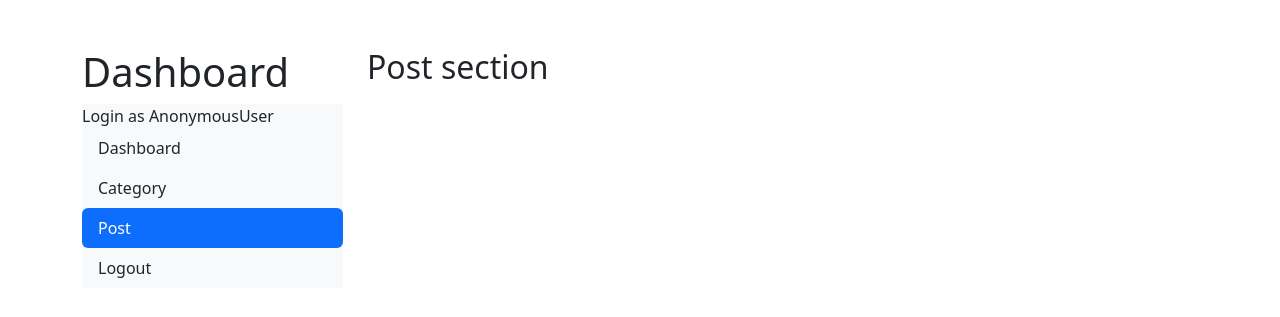
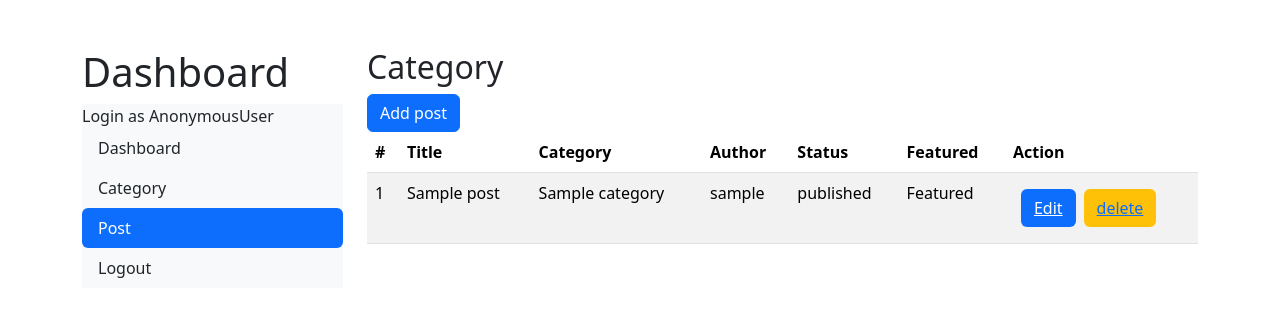
Before and after one commit to koiralaabishek/Djangoblog, a Django app: page /dashboard/post/ in a window 1280 px wide. Shown: the part 56-373 px from the top of the page. Run offline with Django 5.2, Linux system fonts and the light colour scheme; tables that the repository leaves empty hold one stand-in row (values such as "Sample post"); some libraries are stand-ins or nearby versions.

Commit message:
posts crud operation/features

```diff
--- a/Templates/html/dashboard/post.html
+++ b/Templates/html/dashboard/post.html
@@ -14,8 +14,40 @@
         </div>
 
         <div class="col-md-9">
-          <h2>Post section</h2>
-    </div>
+            <h2>Category</h2>
+
+              <a href="{% url 'add_post' %}" class="btn btn-primary ">Add post</a>
+
+
+            <table class="table table-striped table-hover">
+              <thead>
+                <tr>
+                  <th scope="col">#</th>
+                  <th scope="col">Title</th>
+                  <th scope="col">Category</th>
+                  <th scope="col">Author</th>
+                  <th scope="col">Status</th>
+                  <th scope="col">Featured</th>
+                  <th scope="col">Action</th>
+                </tr>
+              </thead>
+              <tbody>
+                  {% for post in blogs %}
+                <tr>
+
+                  <td>{{forloop.counter}}</td>
+                  <td>{{post.title}}</td>
+                  <td>{{post.category}}</td>
+                  <td>{{post.author}}</td>
+                  <td>{% if post.status %} published {%else%} Not Published {% endif %}</td>
+                  <td>{% if post.is_featured %} Featured {%else%} Not Featured {%endif%}</td>
+                  <td><span><button class=" btn bg-primary m-2 text-white"> <a href="{% url 'edit_post' post.id %}" class="text-white "> Edit</a></span> <span><button class=" btn bg-warning"><a href="{% url 'delete_post' post.id %}">delete</a></span></td>
+                </tr>
+                  {% endfor %}
+
+              </tbody>
+            </table>
+      </div>
 
 
 {% endblock %}
--- a/content/context_processor.py
+++ b/content/context_processor.py
@@ -4,6 +4,12 @@ def categories(request):
     from content.models import Category
     categories = Category.objects.all()
     return {'categories':categories}
+
+
+def posts(request):
+    from content.models import Post
+    posts = Post.objects.filter(status=True)
+    return {'posts':posts}
 
 
 # def posts(request):
--- a/dashboards/urls.py
+++ b/dashboards/urls.py
@@ -5,9 +5,20 @@ urlpatterns = [
     path('',views.dashboard,name='dashboard'),
     path('category/',views.category,name='category'),
     path('category/add',views.add_category,name='add_category'),
-    path("category/edit/<int:pk>/",views.edit_category, name="edit_category"),
-    path("category/delete/<int:pk>/",views.delete_category, name="delete_category"),
+    path('category/edit/<int:pk>/',views.edit_category, name="edit_category"),
+    path('category/delete/<int:pk>/',views.delete_category, name="delete_category"),
+
+    # blog post crud
+
+
     path('post/',views.post,name='post'),
+    path('post/add/',views.add_post, name="add_post"),
+    path('post/edit/<int:pk>/',views.edit_post, name="edit_post"),
+    path('post/delete/<int:pk>/',views.delete_post, name="delete_post"),
+
+
+
+
     path('logout/',views.logout,name='logout'),
 
 ]
--- a/dashboards/views.py
+++ b/dashboards/views.py
@@ -3,8 +3,8 @@ from django.shortcuts import get_object_or_404, redirect, render
 from content.models import Category, Post
 from django.contrib.auth.decorators import login_required
 
-from dashboards.forms import CategoryForm
-
+from dashboards.forms import CategoryForm, PostForm
+from django.template.defaultfilters import slugify
 
 # Create your views here.
 
@@ -66,7 +66,58 @@ def delete_category(request,pk):
 
 
 def post(request):
-    return render(request,'html/dashboard/post.html')
+    blog=Post.objects.all()
+    context={
+        'blogs':blog
+    }
+    return render(request,'html/dashboard/post.html',context)
+
+
+def add_post(request):
+    if request.method=='POST':
+        form=PostForm(request.POST,request.FILES)
+        if form.is_valid():
+            post=form.save(commit=False) # commit=False means that the form data is not yet saved to the database
+            post.author=request.user
+            post.save()
+            title=form.cleaned_data['title']
+            post.slug=slugify(title) +'-'+str(post.id)
+            post.save()
+            return redirect('post')
+        else:
+            print(form.errors)
+
+    form=PostForm()
+    context={
+        'form':form
+    }
+    return render(request,'html/dashboard/add_post.html',context)
+
+
+def edit_post(request,pk):
+     post=get_object_or_404(Post,pk=pk)
+     if request.method=='POST':
+         form=PostForm(request.POST,request.FILES,instance=post)
+         if form.is_valid():
+             post=form.save()
+             title=form.cleaned_data['title']
+             post.slug=slugify(title) +'-'+str(post.id)
+             post.save()
+             return redirect('post')
+     form=PostForm(instance=post)
+     context={
+            'form':form,
+            'post':post
+     }
+     return render(request,'html/dashboard/edit_post.html',context)
+
+
+def delete_post(request,pk):
+
+    post= get_object_or_404(Post,pk=pk)
+    post.delete()
+
+    return redirect('post')
 
 
 def logout(request):
```
Also changed, not shown: Templates/html/dashboard/add_post.html (added, +33 -0 lines), Templates/html/dashboard/edit_post.html (added, +33 -0 lines), dashboards/forms.py (+6 -1 lines).
